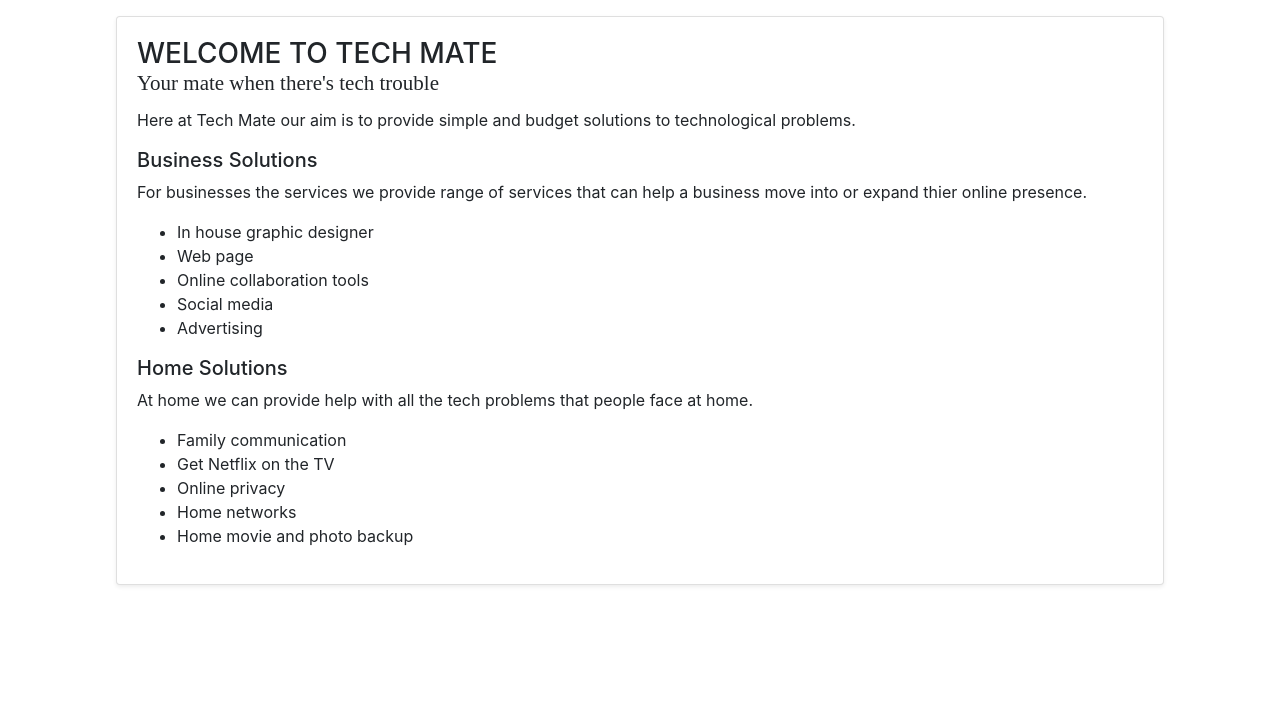
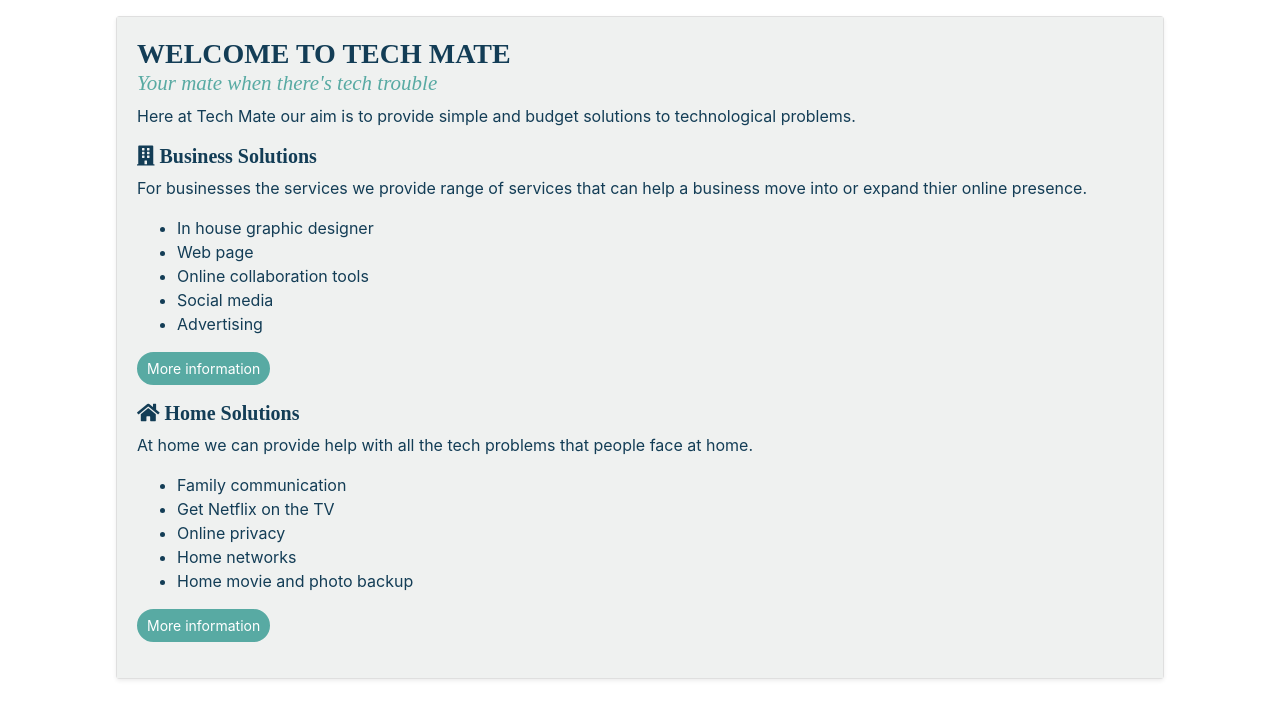
Before and after one commit to JH-Consulting/tech-mate, a PHP site: page / in a window 1280 px wide. Shown: the part 56-775 px from the top of the page. Run offline with PHP 8.4, Linux system fonts and the light colour scheme; some libraries are stand-ins or nearby versions.

Commit message:
Updated index styling

```diff
--- a/html/header.php
+++ b/html/header.php
@@ -4,7 +4,8 @@
     <meta charset="utf-8">
     <meta name="viewport" content="width=device-width, initial-scale=1, shrink-to-fit=no">
     <link rel="stylesheet" href="https://stackpath.bootstrapcdn.com/bootstrap/4.1.3/css/bootstrap.min.css" integrity="sha384-MCw98/SFnGE8fJT3GXwEOngsV7Zt27NXFoaoApmYm81iuXoPkFOJwJ8ERdknLPMO" crossorigin="anonymous">
-    <link rel="stylesheet" href="styles.css" />
+    <link rel="stylesheet" href="https://use.fontawesome.com/releases/v5.5.0/css/all.css" integrity="sha384-B4dIYHKNBt8Bc12p+WXckhzcICo0wtJAoU8YZTY5qE0Id1GSseTk6S+L3BlXeVIU" crossorigin="anonymous">
+    <link rel="stylesheet" href="./styles.css" />
     <title>Tech Mate</title>
   </head>
   <body class="mdl-demo mdl-color--grey-100 mdl-color-text--grey-700 mdl-base">
--- a/html/index.php
+++ b/html/index.php
@@ -3,33 +3,36 @@
       <div class="card-deck m-3">
         <div class="card m-10 shadow-sm">
           <div class="card-body">
-            <h3 class="card-title">WELCOME TO TECH MATE<br>
+            <h3 class="card-heading">WELCOME TO TECH MATE
+              <br>
               <div class="card-sub-heading">Your mate when there's tech trouble</div>
             </h3>
             <p class="card-text">
               Here at Tech Mate our aim is to provide simple and budget solutions to technological problems.
             </p>
-            <h5>Business Solutions</h5>
+            <h5 class="card-heading"><i class="fas fa-building"></i>&nbsp;Business Solutions</h5>
             <p class="card-text">
               For businesses the services we provide range of services that can help a business move into or expand thier online presence.
-              <ul>
+              <ul class="card-text">
                 <li>In house graphic designer</li>
                 <li>Web page</li>
                 <li>Online collaboration tools</li>
                 <li>Social media</li>
                 <li>Advertising</li>
               </ul>
+              <a href="home.php"class="btn btn-primary btn-sm">More information</a>
             </p>
-            <h5>Home Solutions</h5>
+            <h5 class="card-heading"><i class="fas fa-home"></i>&nbsp;Home Solutions</h5>
             <p class="card-text">
               At home we can provide help with all the tech problems that people face at home.
-              <ul>
+              <ul class="card-text">
                 <li>Family communication</li>
                 <li>Get Netflix on the TV</li>
                 <li>Online privacy</li>
                 <li>Home networks</li>
                 <li>Home movie and photo backup</li>
               </ul>
+              <a href="business.php"class="btn btn-primary btn-sm">More information</a>
             </p>
           </div>
         </div>
--- a/html/styles.css
+++ b/html/styles.css
@@ -1,12 +1,89 @@
 .card-heading {
-    font-family: MONTSERRAT BOLD;
+    font-family: MONTSERRAT;
+    font-color: #133D56;
+    font-weight: bold;
+    color: #133D56;
 }
 
 .card-sub-heading {
-    font-family: Vollkorn italic;
+    font-family: Vollkorn;
+    font-style: italic;
     font-size: 75%;
+    font-weight: normal;
+    color: #58AAA3;
 }
 
 .card-content {
     font-family: Montserrat regular;
 }
+
+.card-text {
+  color: #133D56;
+}
+
+.card-body {
+  background-color: #EFF1F0;
+}
+
+.btn {
+  border: 2px solid #58AAA3;
+  border-radius: 25px;
+  background: #58AAA3;
+  color: white;
+}
+
+.btn:hover, .btn:focus, .btn:active {
+  border: 2px solid #58AAA3;
+  border-radius: 25px;
+  background: white;
+  color: #58AAA3;
+}
+
+
+/* .btn {
+    padding: 14px 24px;
+    border: 0 none;
+    font-weight: 700;
+    letter-spacing: 1px;
+    text-transform: uppercase;
+}
+
+.btn:focus, .btn:active:focus, .btn.active:focus {
+    outline: 0 none;
+}
+
+.btn-primary {
+    background: #0099cc;
+    color: #ffffff;
+}
+
+.btn-primary:hover, .btn-primary:focus, .btn-primary:active, .btn-primary.active, .open > .dropdown-toggle.btn-primary {
+    background: #33a6cc;
+}
+
+.btn-primary:active, .btn-primary.active {
+    background: #007299;
+    box-shadow: none;
+} */
+/*
+.btn.cardlink {
+	background: none;
+	padding: 12px 22px;
+  border-radius: 15px;
+}
+
+.btn-primary.cardlink {
+	border: 2px solid #0099cc;
+	color: #0099cc;
+}
+
+.btn-primary.cardlink:hover, .btn-primary.cardlink:focus, .btn-primary.cardlink:active, .btn-primary.cardlink.active, .open > .dropdown-toggle.btn-primary {
+	color: #33a6cc;
+	border-color: #33a6cc;
+}
+
+.btn-primary.cardlink:active, .btn-primary.cardlink.active {
+	border-color: #007299;
+	color: #007299;
+	box-shadow: none;
+} */
```
